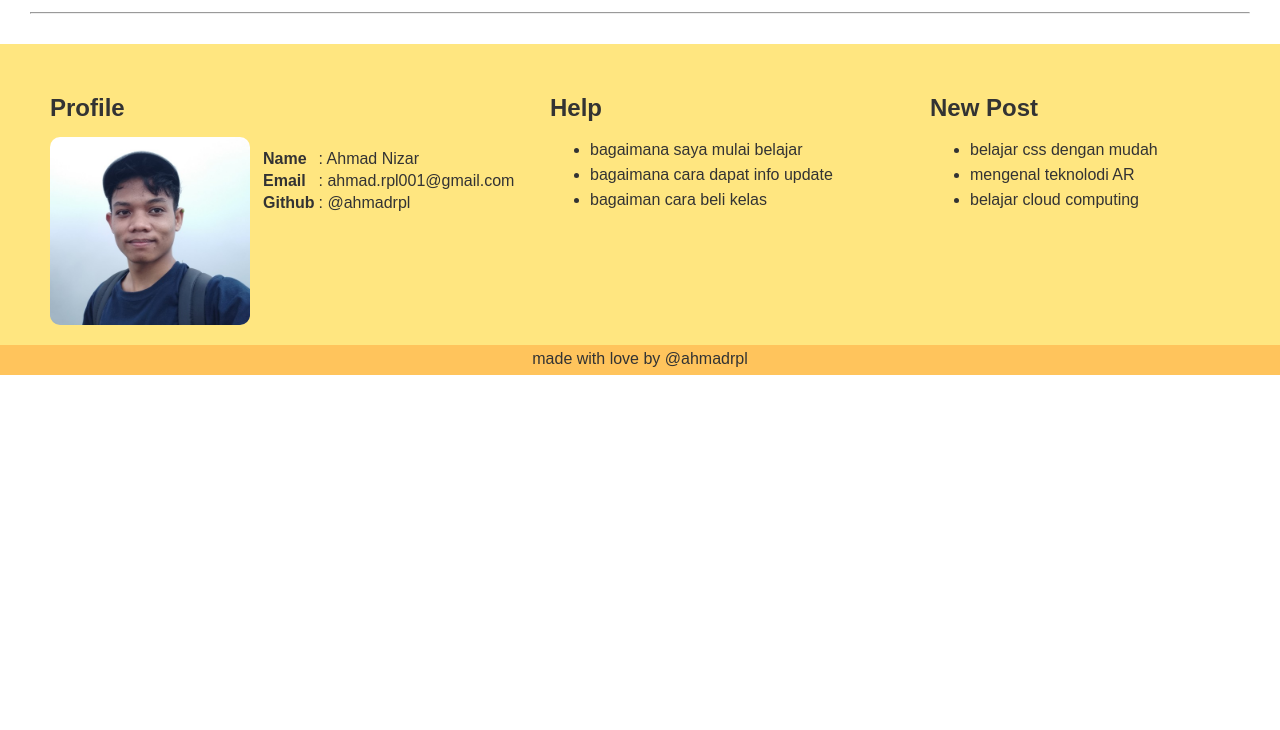
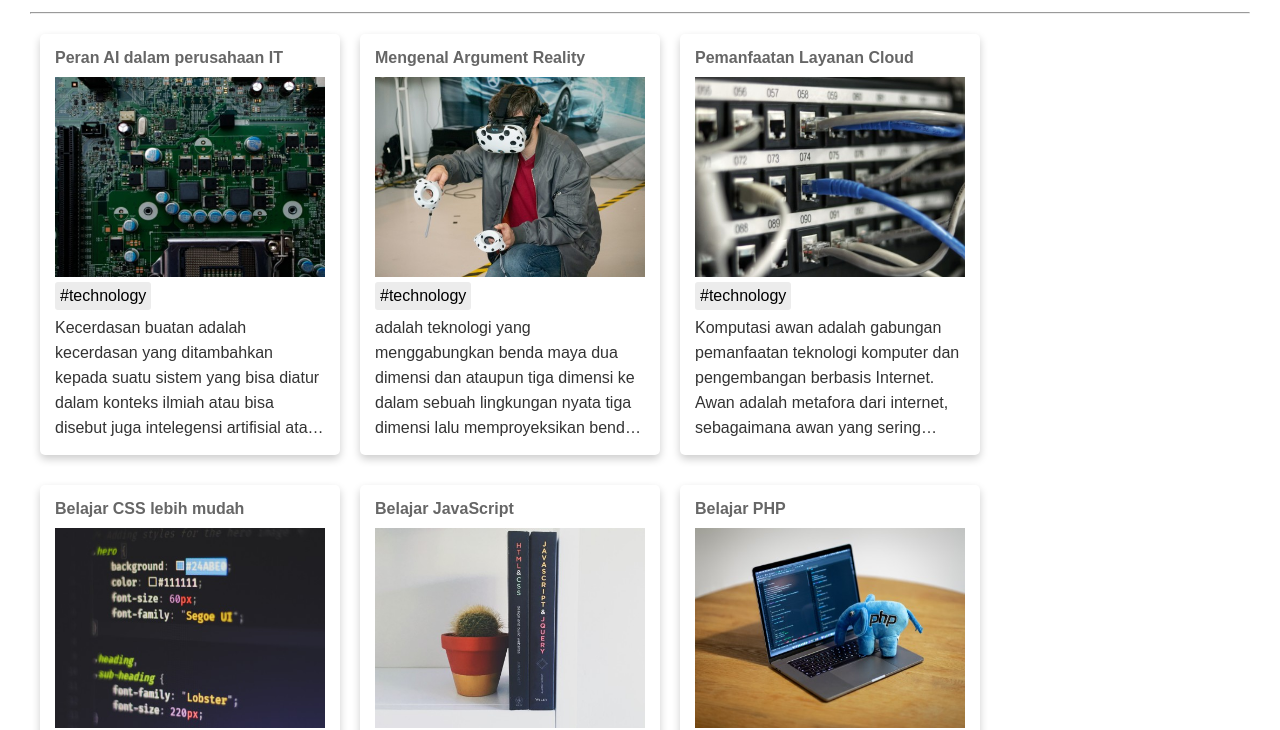
Before and after one commit to ahmadnzr/techup-app, a plain HTML site: page index.html in a window 1280 px wide. Shown: the part 700-1430 px from the top of the page. Before the commit the page ends 1075 px from the top, so only its background shows below. Drawn offline with Linux system fonts and the light colour scheme; the site is published under a folder, as on GitHub Pages, so addresses that start at the root find nothing.

Commit message:
fix to upload

```diff
--- a/index.html
+++ b/index.html
@@ -2,7 +2,7 @@
 
 <head>
     <meta name="viewport" content="width=device-width, initial-scale=1">
-    <title>Schedules-App</title>
+    <title>Tech-App</title>
     <link rel="stylesheet" href="assets/css/styles.css">
 </head>
 
@@ -72,7 +72,7 @@
             <p>made with love by <a href="https://github.com/ahmadrpl">@ahmadrpl</a></p>
         </div>
     </footer>
-    <script src="/assets/js/data.js"></script>
+    <script src="assets/js/data.js"></script>
 </body>
 
 </html>
```
